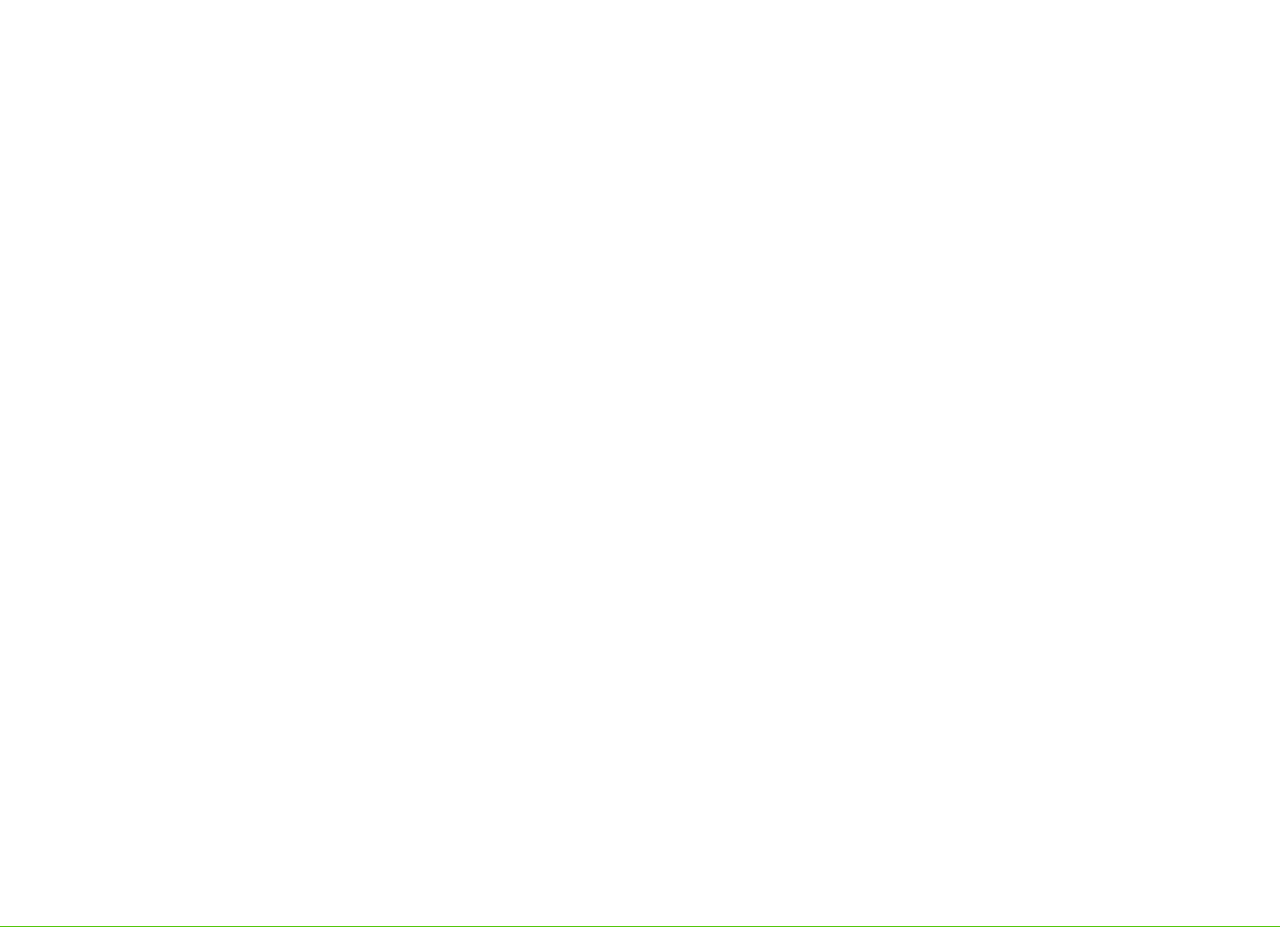
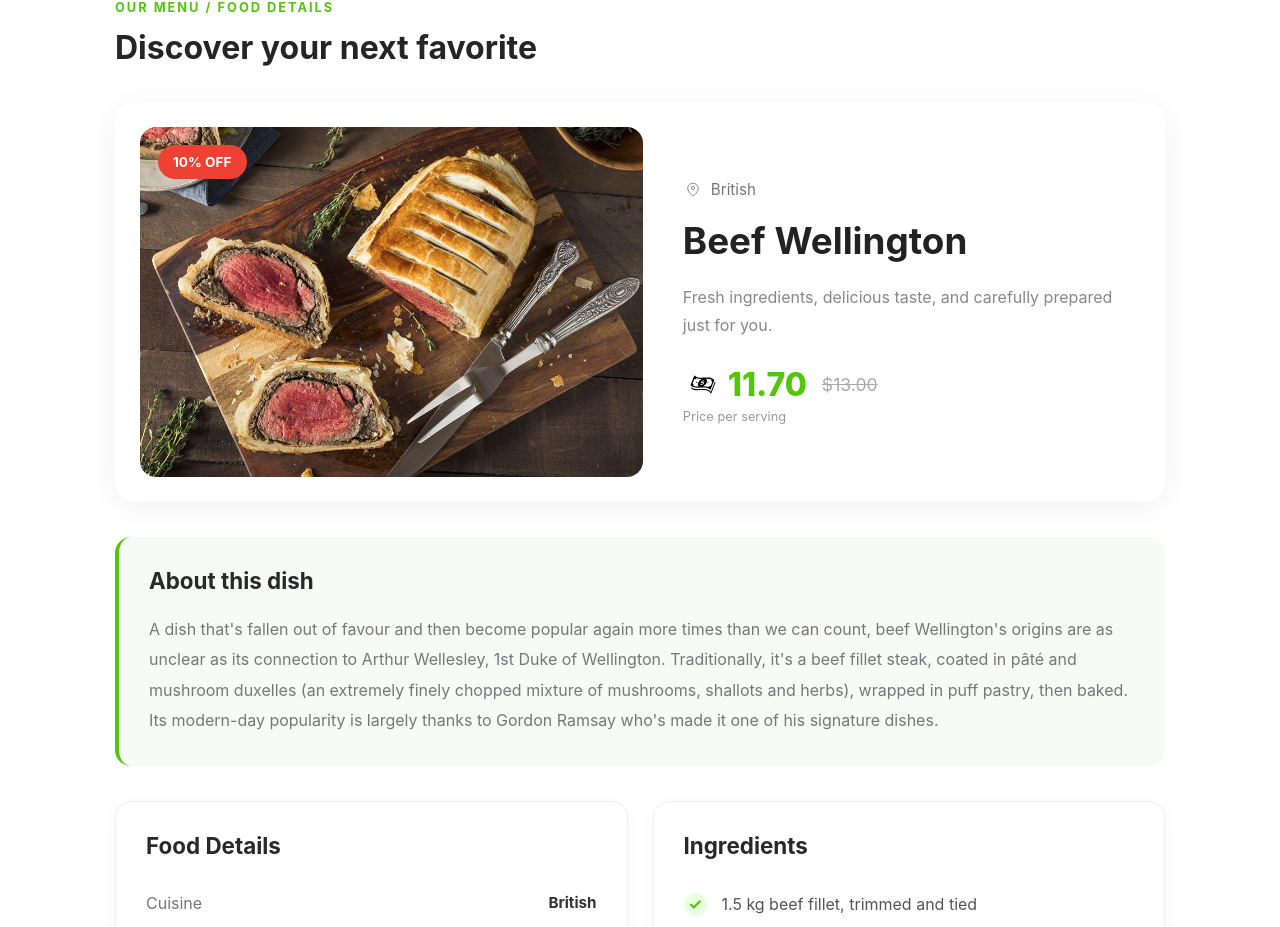
Before and after one commit to nams0/namso-food, a Next.js app: page /menu/1 in a window 1280 px wide. Shown: the part 173-1100 px from the top of the page. Built offline with nearby package versions, Linux system fonts and the light colour scheme; data requests are answered from the project's data file.

Commit message:
feat: added food details page with responsive UI

```diff
--- /dev/null
+++ b/components/templates/DetailsPage.js
@@ -0,0 +1,146 @@
+
+import styles from "./DetailsPage.module.css"
+import Location from "../icons/Location"
+import Dollar from "../icons/Dollar"
+
+function DetailsPage(props) {
+  const {
+    id,
+    name,
+    price,
+    discount,
+    introduction,
+    details,
+    ingredients,
+    recipe,
+  } = props
+
+  const finalPrice = discount
+    ? (price * (100 - discount)) / 100
+    : price
+
+  return (
+    <main className={styles.container}>
+      <div className={styles.pageHeader}>
+        <span>OUR MENU / FOOD DETAILS</span>
+        <h2>Discover your next favorite</h2>
+      </div>
+
+      <div className={styles.subContainer}>
+        {/* Food banner */}
+        <section className={styles.banner}>
+          <div className={styles.imageWrapper}>
+            <img src={`/images/${id}.jpeg`} alt={name} />
+
+            {discount > 0 && (
+              <span className={styles.discount}>
+                {discount}% OFF
+              </span>
+            )}
+          </div>
+
+          <div className={styles.foodInfo}>
+            <span className={styles.category}>
+              <Location />
+              {details[0].Cuisine}
+            </span>
+
+            <h1>{name}</h1>
+
+            <p className={styles.shortDescription}>
+              Fresh ingredients, delicious taste, and
+              carefully prepared just for you.
+            </p>
+
+            <div className={styles.priceContainer}>
+              <div className={styles.price}>
+                <Dollar />
+                <span>{finalPrice.toFixed(2)}</span>
+              </div>
+
+              {discount > 0 && (
+                <span className={styles.oldPrice}>
+                  ${Number(price).toFixed(2)}
+                </span>
+              )}
+            </div>
+
+            <span className={styles.priceLabel}>
+              Price per serving
+            </span>
+          </div>
+        </section>
+
+        {/* Introduction */}
+        <section className={styles.introduction}>
+          <h3>About this dish</h3>
+          <p>{introduction}</p>
+        </section>
+
+        {/* Details and ingredients */}
+        <div className={styles.infoGrid}>
+          <section className={styles.details}>
+            <h3>Food Details</h3>
+
+            <ul>
+              {details.map((detail, index) => (
+                <li key={index}>
+                  <span>{Object.keys(detail)[0]}</span>
+                  <strong>{Object.values(detail)[0]}</strong>
+                </li>
+              ))}
+            </ul>
+          </section>
+
+          <section className={styles.details}>
+            <h3>Ingredients</h3>
+
+            <ul className={styles.ingredientsList}>
+              {ingredients.map((item, index) => (
+                <li key={index}>
+                  <span className={styles.check}>✓</span>
+                  {item}
+                </li>
+              ))}
+            </ul>
+          </section>
+        </div>
+
+        {/* Recipe */}
+        <section className={styles.recipe}>
+          <h3>How to prepare</h3>
+          <p className={styles.sectionSubtitle}>
+            Follow these simple steps to make this delicious dish.
+          </p>
+
+          <div className={styles.recipeList}>
+            {recipe.map((item, index) => (
+              <div key={index} className={styles.recipeStep}>
+                <span className={styles.stepNumber}>
+                  {String(index + 1).padStart(2, "0")}
+                </span>
+
+                <p>{item}</p>
+              </div>
+            ))}
+          </div>
+        </section>
+
+        {/* Add to cart */}
+        <div className={styles.cartSection}>
+          <div>
+            <span>Total price</span>
+            <strong>${finalPrice.toFixed(2)}</strong>
+          </div>
+
+          <button className={styles.cartButton}>
+            Add to Cart
+            <span>+</span>
+          </button>
+        </div>
+      </div>
+    </main>
+  )
+}
+
+export default DetailsPage
--- /dev/null
+++ b/components/templates/DetailsPage.module.css
@@ -0,0 +1,392 @@
+.container {
+  max-width: 1100px;
+  margin: 100px auto 60px;
+  padding: 0 25px;
+  color: #252525;
+}
+
+/* Page Header */
+
+.pageHeader {
+  margin-bottom: 35px;
+}
+
+.pageHeader > span {
+  color: #53c60b;
+  font-size: 0.8rem;
+  font-weight: 700;
+  letter-spacing: 2px;
+}
+
+.pageHeader h2 {
+  font-size: 2rem;
+  margin-top: 12px;
+  font-weight: 700;
+}
+
+/* Main Content */
+
+.subContainer {
+  background: #fff;
+}
+
+/* Food Banner */
+
+.banner {
+  display: grid;
+  grid-template-columns: 1.1fr 1fr;
+  gap: 40px;
+  align-items: center;
+  padding: 25px;
+  background: #fff;
+  border-radius: 20px;
+  box-shadow: 0 5px 30px rgba(0, 0, 0, 0.06);
+}
+
+.imageWrapper {
+  position: relative;
+  overflow: hidden;
+  border-radius: 16px;
+  height: 350px;
+}
+
+.imageWrapper img {
+  width: 100%;
+  height: 100%;
+  object-fit: cover;
+  transition: transform 0.4s ease;
+}
+
+.imageWrapper:hover img {
+  transform: scale(1.05);
+}
+
+.discount {
+  position: absolute;
+  top: 18px;
+  left: 18px;
+  background: #ed4133;
+  color: white;
+  padding: 9px 15px;
+  border-radius: 30px;
+  font-size: 0.85rem;
+  font-weight: 700;
+}
+
+.foodInfo {
+  display: flex;
+  flex-direction: column;
+  align-items: flex-start;
+}
+
+.category {
+  display: flex;
+  align-items: center;
+  gap: 8px;
+  color: #777;
+  font-size: 0.95rem;
+  margin-bottom: 18px;
+}
+
+.foodInfo h1 {
+  font-size: 2.3rem;
+  line-height: 1.3;
+  margin: 0;
+  color: #222;
+}
+
+.shortDescription {
+  color: #888;
+  line-height: 1.8;
+  margin: 18px 0 25px;
+}
+
+.priceContainer {
+  display: flex;
+  align-items: center;
+  gap: 15px;
+}
+
+.price {
+  display: flex;
+  align-items: center;
+  gap: 5px;
+  color: #53c60b;
+  font-size: 2rem;
+  font-weight: 800;
+}
+
+.oldPrice {
+  color: #aaa;
+  font-size: 1.1rem;
+  text-decoration: line-through;
+}
+
+.priceLabel {
+  color: #999;
+  font-size: 0.8rem;
+  margin-top: 5px;
+}
+
+/* Introduction */
+
+.introduction {
+  margin: 35px 0;
+  padding: 30px;
+  background: #f8fbf5;
+  border-radius: 16px;
+  border-left: 4px solid #53c60b;
+}
+
+.introduction h3,
+.details h3,
+.recipe h3 {
+  font-size: 1.4rem;
+  margin: 0 0 20px;
+  color: #292929;
+}
+
+.introduction p {
+  color: #777;
+  line-height: 1.9;
+  margin: 0;
+}
+
+/* Information Grid */
+
+.infoGrid {
+  display: grid;
+  grid-template-columns: 1fr 1fr;
+  gap: 25px;
+  margin-bottom: 50px;
+}
+
+.details {
+  padding: 30px;
+  background: #fff;
+  border: 1px solid #eee;
+  border-radius: 16px;
+  box-shadow: 0 4px 20px rgba(0, 0, 0, 0.03);
+}
+
+.details ul {
+  list-style: none;
+  padding: 0;
+  margin: 0;
+}
+
+.details li {
+  display: flex;
+  align-items: center;
+  justify-content: space-between;
+  gap: 15px;
+  padding: 14px 0;
+  border-bottom: 1px solid #f0f0f0;
+  color: #777;
+}
+
+.details li:last-child {
+  border-bottom: none;
+}
+
+.details li strong {
+  color: #333;
+  font-size: 0.95rem;
+  text-align: right;
+}
+
+.ingredientsList li {
+  justify-content: flex-start;
+  color: #555;
+}
+
+.check {
+  display: flex;
+  align-items: center;
+  justify-content: center;
+  min-width: 23px;
+  height: 23px;
+  border-radius: 50%;
+  background: #eaffdf;
+  color: #53c60b;
+  font-weight: 700;
+}
+
+/* Recipe */
+
+.recipe {
+  margin-bottom: 50px;
+}
+
+.recipe h3 {
+  margin-bottom: 8px;
+}
+
+.sectionSubtitle {
+  color: #999;
+  margin-bottom: 25px;
+  line-height: 1.6;
+}
+
+.recipeList {
+  display: flex;
+  flex-direction: column;
+  gap: 12px;
+}
+
+.recipeStep {
+  display: flex;
+  align-items: center;
+  gap: 20px;
+  padding: 20px;
+  border: 1px solid #eee;
+  border-radius: 12px;
+  transition: all 0.25s ease;
+}
+
+.recipeStep:hover {
+  border-color: #b8e99d;
+  background: #fbfff8;
+  transform: translateX(5px);
+}
+
+.stepNumber {
+  display: flex;
+  align-items: center;
+  justify-content: center;
+  min-width: 48px;
+  height: 48px;
+  border-radius: 12px;
+  background: #eaffdf;
+  color: #53c60b;
+  font-size: 1.1rem;
+  font-weight: 800;
+}
+
+.recipeStep p {
+  color: #666;
+  line-height: 1.7;
+  margin: 0;
+}
+
+/* Cart Section */
+
+.cartSection {
+  display: flex;
+  justify-content: space-between;
+  align-items: center;
+  gap: 20px;
+  padding: 25px;
+  background: #f8fbf5;
+  border-radius: 16px;
+  margin-bottom: 50px;
+}
+
+.cartSection > div {
+  display: flex;
+  flex-direction: column;
+  gap: 5px;
+}
+
+.cartSection > div span {
+  color: #999;
+  font-size: 0.9rem;
+}
+
+.cartSection > div strong {
+  font-size: 1.7rem;
+  color: #53c60b;
+}
+
+.cartButton {
+  display: flex;
+  align-items: center;
+  justify-content: center;
+  gap: 15px;
+  padding: 15px 30px;
+  border: none;
+  border-radius: 10px;
+  background: #53c60b;
+  color: white;
+  font-size: 1rem;
+  font-weight: 700;
+  cursor: pointer;
+  transition: all 0.25s ease;
+}
+
+.cartButton:hover {
+  background: #45a909;
+  box-shadow: 0 5px 15px rgba(83, 198, 11, 0.25);
+  transform: translateY(-2px);
+}
+
+.cartButton span {
+  font-size: 1.4rem;
+}
+
+/* Responsive */
+
+@media (max-width: 768px) {
+  .container {
+    margin-top: 60px;
+  }
+
+  .banner {
+    grid-template-columns: 1fr;
+    gap: 25px;
+  }
+
+  .imageWrapper {
+    height: 300px;
+  }
+
+  .foodInfo h1 {
+    font-size: 1.9rem;
+  }
+
+  .infoGrid {
+    grid-template-columns: 1fr;
+  }
+}
+
+@media (max-width: 480px) {
+  .container {
+    padding: 0 15px;
+    margin-top: 40px;
+  }
+
+  .pageHeader h2 {
+    font-size: 1.6rem;
+  }
+
+  .banner {
+    padding: 15px;
+  }
+
+  .imageWrapper {
+    height: 240px;
+  }
+
+  .foodInfo h1 {
+    font-size: 1.6rem;
+  }
+
+  .introduction,
+  .details {
+    padding: 20px;
+  }
+
+  .cartSection {
+    flex-direction: column;
+    align-items: stretch;
+  }
+
+  .cartButton {
+    width: 100%;
+  }
+
+  .recipeStep {
+    padding: 15px;
+    gap: 12px;
+  }
+}
--- a/pages/menu/[id].js
+++ b/pages/menu/[id].js
@@ -1,6 +1,8 @@
+import DetailsPage from "@/components/templates/DetailsPage"
+
 function Details({ data }) {
   console.log(data)
-  return <div>Details</div>
+  return <DetailsPage {...data} />
 }
 
 export default Details
```
